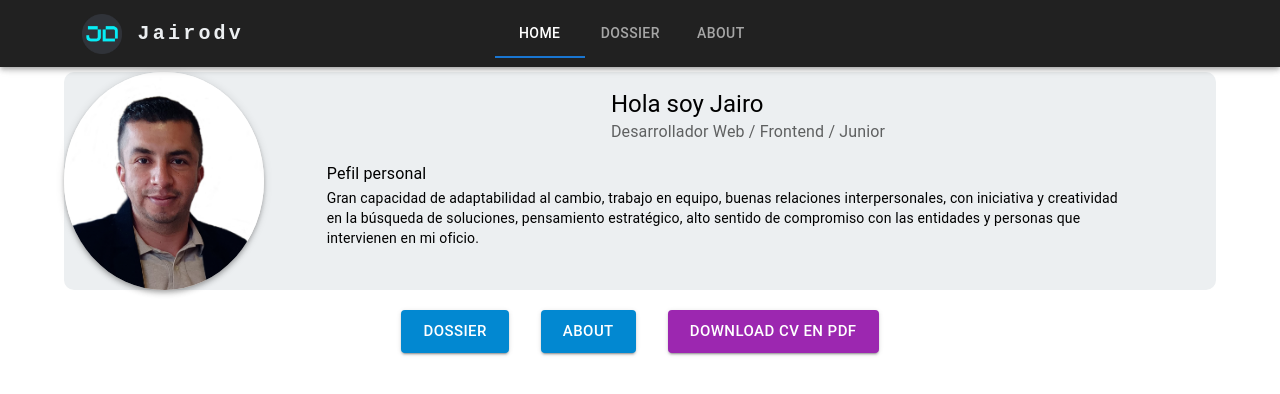
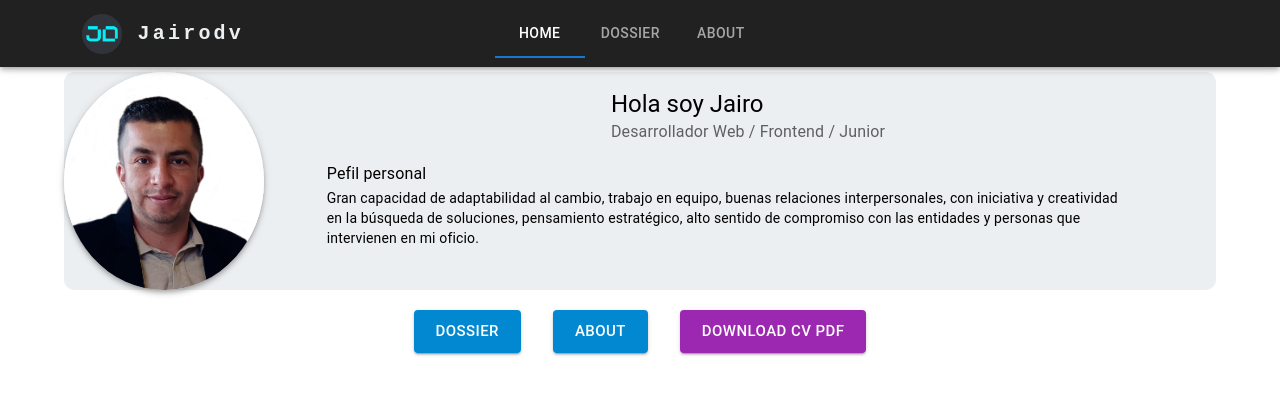
Before and after one commit to JairoDuenas/portafolio-frontend, a React (Create React App) app: page /#/ in a window 1280 px wide. Shown: the top 394 px of the page. Built offline with nearby package versions, Linux system fonts and the light colour scheme.

Commit message:
Corrigiendo error de descaraga cv

```diff
--- a/src/components/MainButtons/index.jsx
+++ b/src/components/MainButtons/index.jsx
@@ -30,6 +30,7 @@ export default function MainButtons() {
         direction={{ xs: 'column', sm: 'row' }}
         spacing={{xs: 4, sm: 4}}>
         <Button
+          className='go-dossier'
           variant='contained'
           color='info'
           size='large'
@@ -37,6 +38,7 @@ export default function MainButtons() {
         >Dossier
         </Button>
         <Button
+          className='go-about'
           variant='contained'
           color='info'
           size='large'
@@ -44,18 +46,17 @@ export default function MainButtons() {
         >About
         </Button>
         <Link
-          component='button'
+          className='download-cv'
           underline='none'
           href={documentPdf}
           target='_blank'
-
         >
           <Button
             variant='contained'
             size='large'
             color='secondary'
           >
-            Download CV en pdf
+            Download CV pdf
           </Button>
         </Link>
       </Stack>
```
